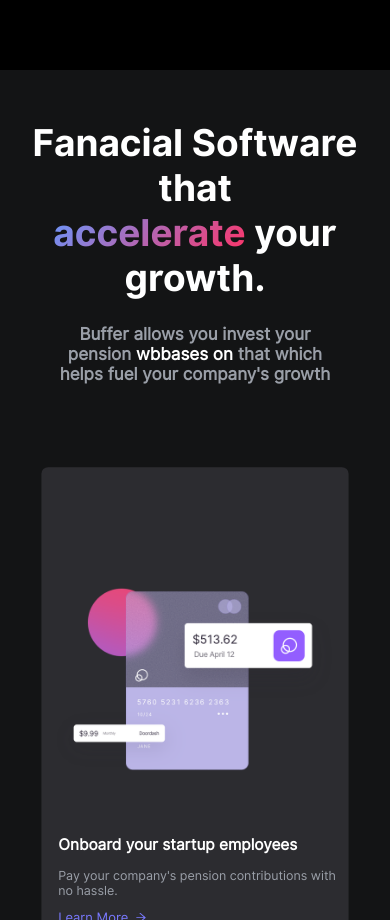
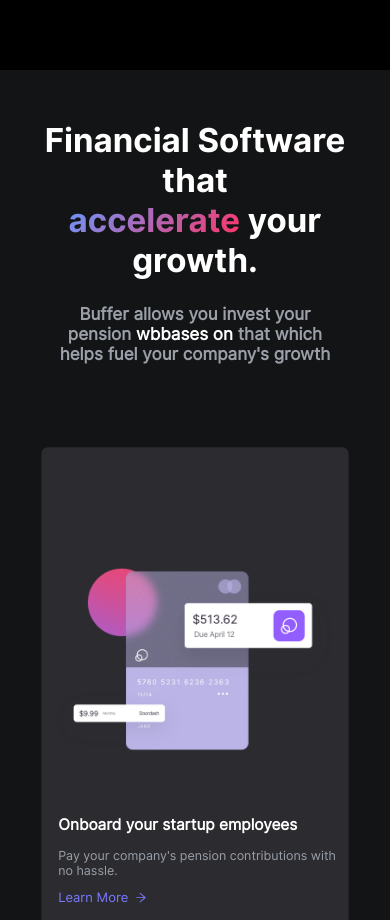
Before and after one commit to nuelkaiser/Buff-Africa, a React (Create React App) app: page / in a window 390 px wide. Shown: the part 1040-1960 px from the top of the page. Built offline with nearby package versions, Linux system fonts and the light colour scheme.

Commit message:
responsive change

```diff
--- a/src/Buff Folder/LandingPage.css
+++ b/src/Buff Folder/LandingPage.css
@@ -311,7 +311,7 @@
     }
 
     .finance h1 {
-        font-size: 37px;
+        font-size: 33px;
     }
 
     .heading p,
@@ -349,7 +349,7 @@
     }
 
     .finance h1 {
-        font-size: 31px;
+        font-size: 29px;
     }
 
     .guarantee h2,
@@ -390,7 +390,7 @@
 
 
     .finance h1 {
-        font-size: 26px;
+        font-size: 24px;
     }
 
     .buss h2 {
--- a/src/Buff Folder/LandingPage.js
+++ b/src/Buff Folder/LandingPage.js
@@ -36,7 +36,7 @@
                 </div>
                 <div className='support-container'>
                     <div className='finance'>
-                        <h1>Fanacial Software that <br /> <span>accelerate</span> your growth. </h1>
+                        <h1>Financial Software that <br /> <span>accelerate</span> your growth. </h1>
                         <p>Buffer allows you invest your pension <span>wbbases on</span> that which helps fuel your company's growth</p>
                     </div>
                     <div className='buff-service'>
```
